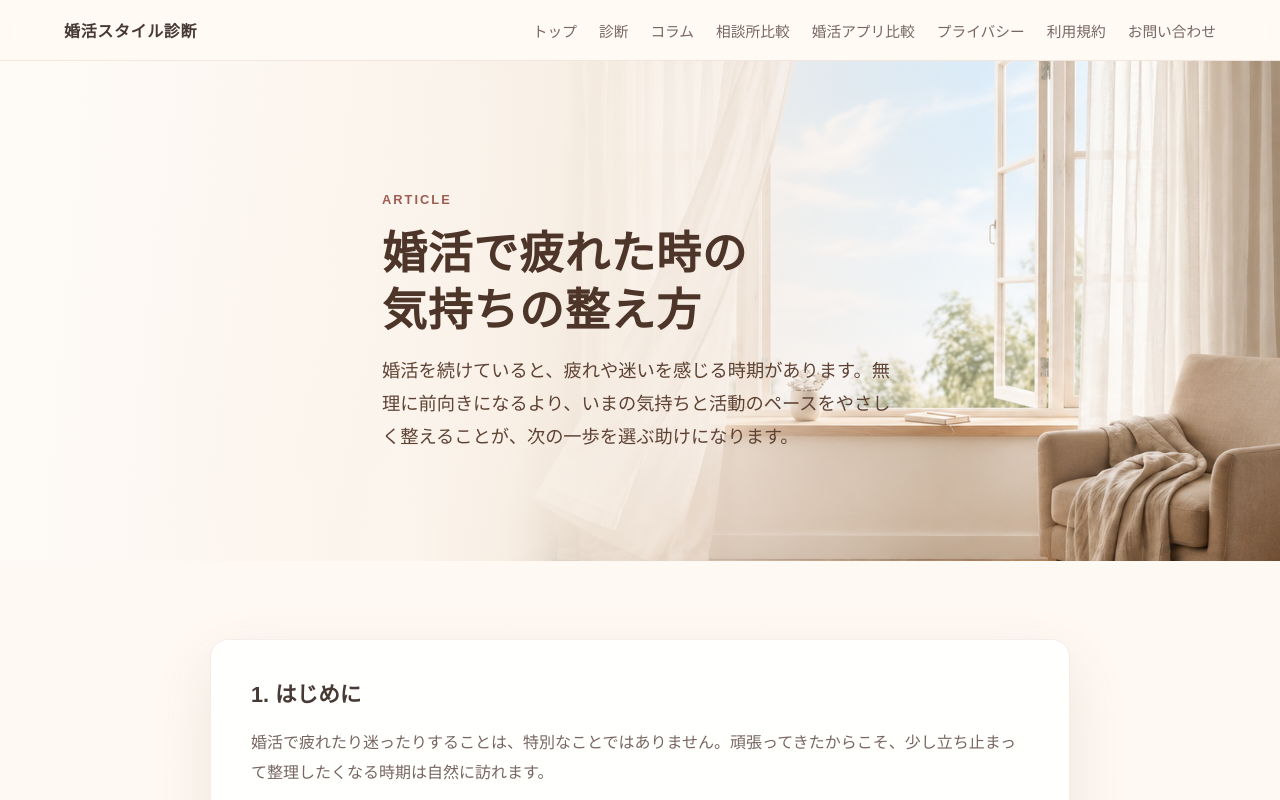
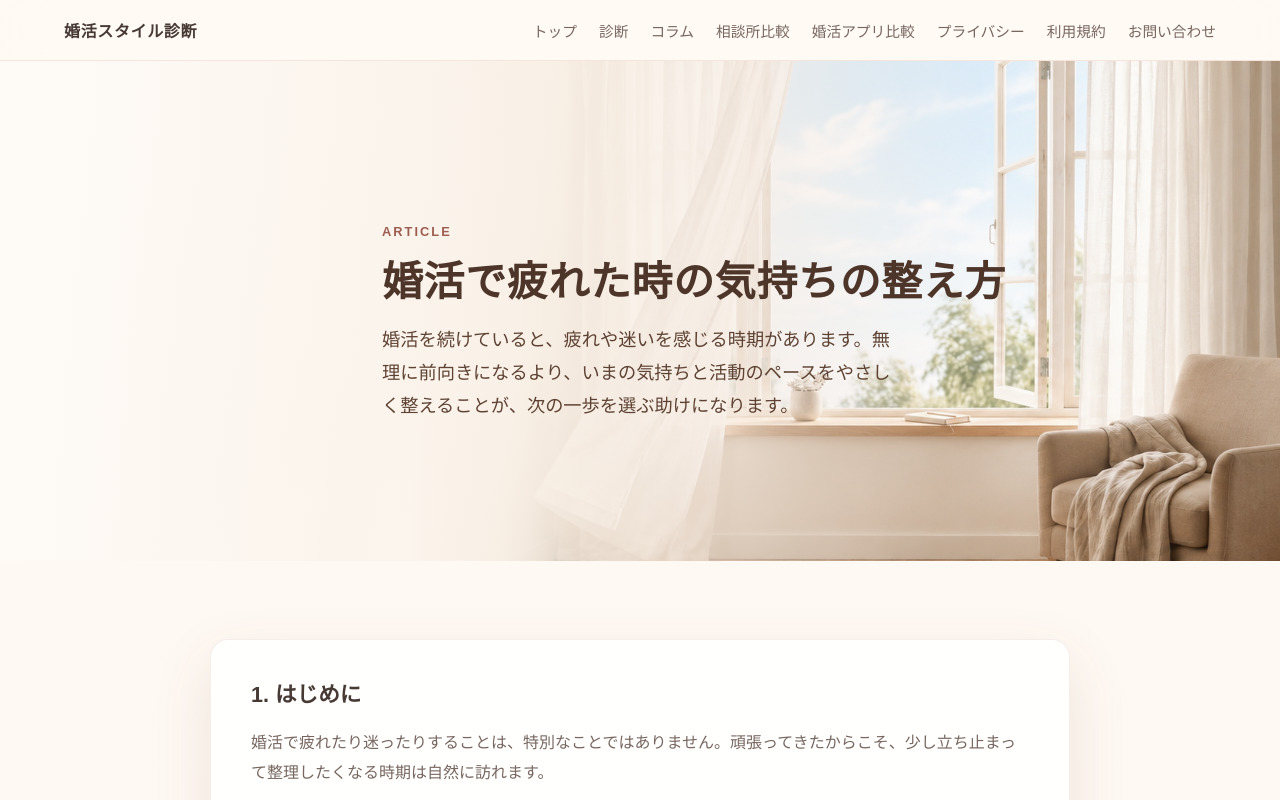
Before and after one commit to kenichis1971-cloud/konkatsu-diagnosis-site, a Next.js app: page /articles/when-marriage-activities-feel-tiring in a window 1280 px wide. Shown: the top 800 px of the page. Built offline with nearby package versions, Linux system fonts and the light colour scheme.

Commit message:
Adjust hero title wrapping for desktop on two article pages

```diff
--- a/app/globals.css
+++ b/app/globals.css
@@ -2057,6 +2057,14 @@ p {
   line-height: 1.28;
 }
 
+
+.review-marriage-values-hero .review-values-title,
+.review-fatigue-hero .review-values-title {
+  max-width: none;
+  white-space: nowrap;
+  font-size: clamp(1.9rem, 3.2vw, 2.55rem);
+}
+
 .review-values-lead {
   max-width: 62ch;
   margin-bottom: 0;
@@ -2157,6 +2165,13 @@ p {
     line-height: 1.35;
   }
 
+  .review-marriage-values-hero .review-values-title,
+  .review-fatigue-hero .review-values-title {
+    max-width: 100%;
+    white-space: normal;
+    font-size: clamp(1.65rem, 7vw, 2.08rem);
+  }
+
   .review-values-lead {
     max-width: 100%;
     font-size: clamp(0.96rem, 3.7vw, 1.05rem);
```
